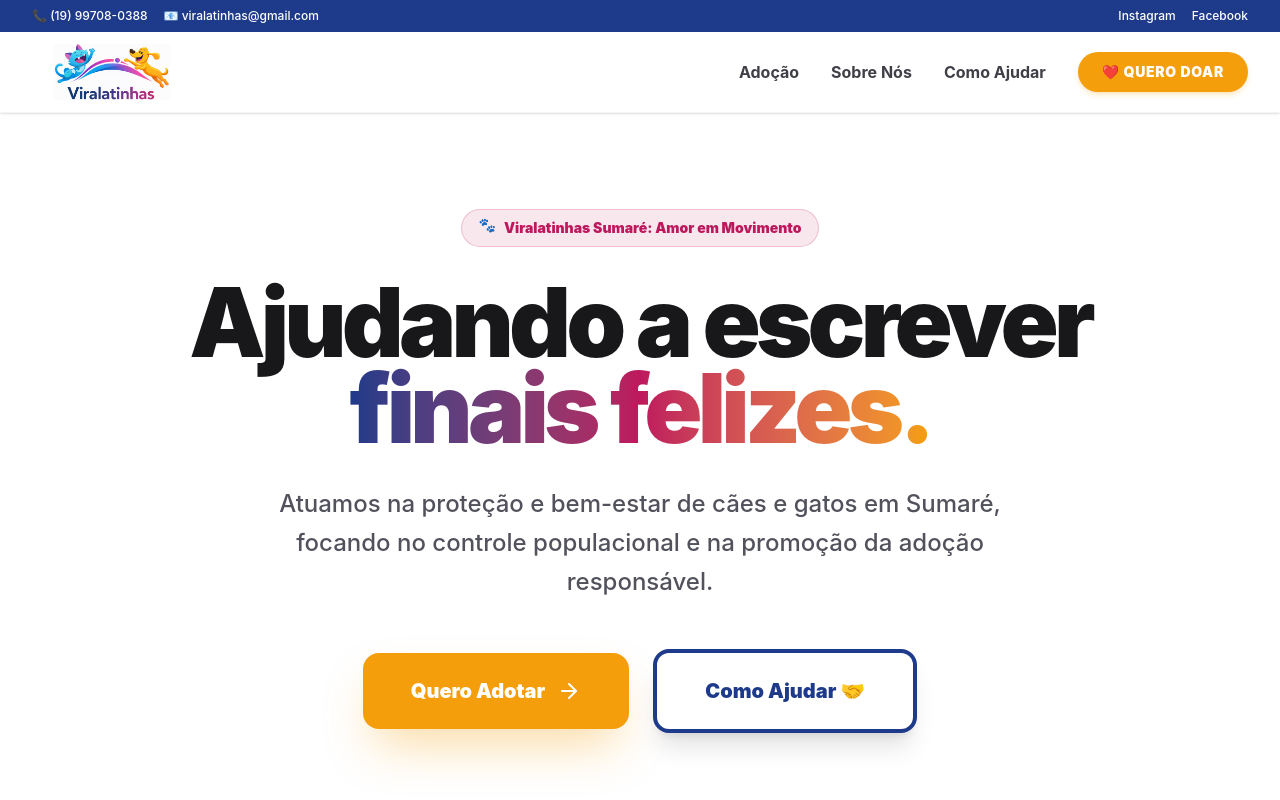
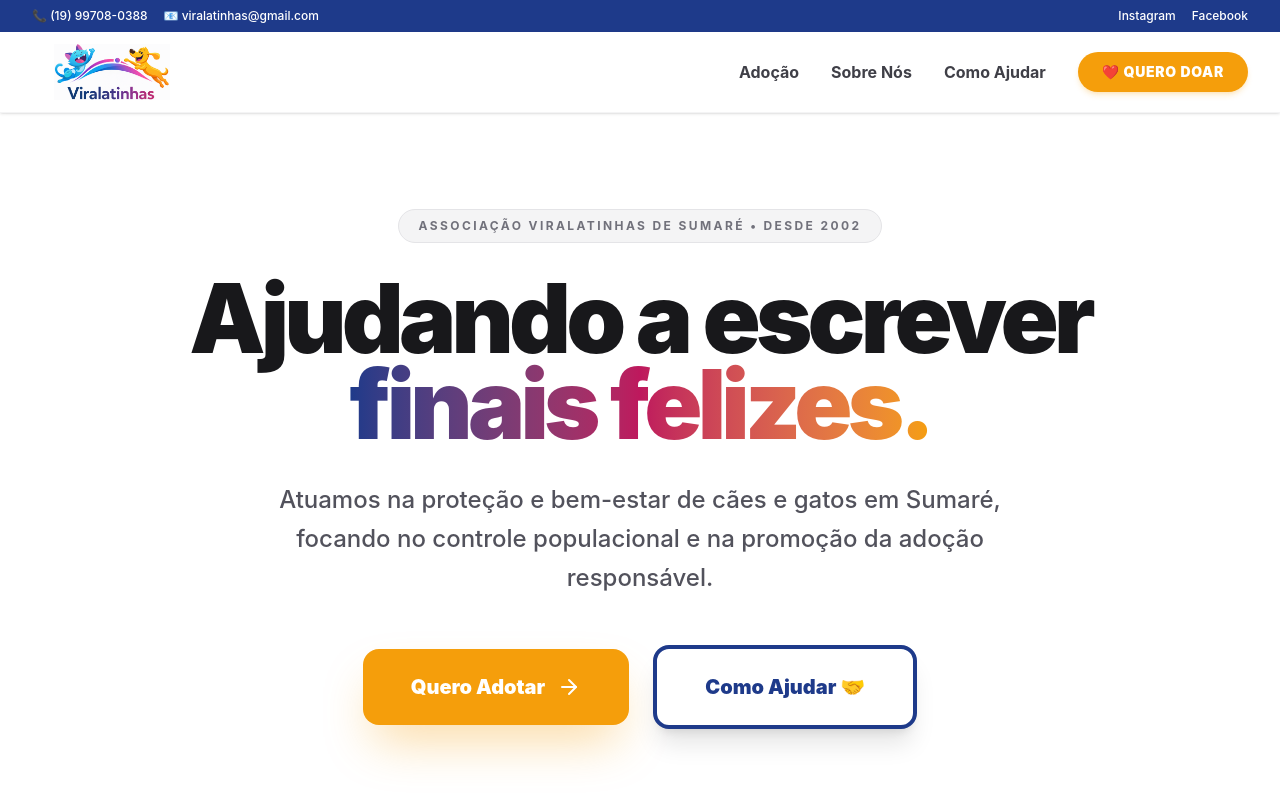
Before and after one commit to wendelmax/ong-animal-app, a Next.js app in the folder apps/web/: page / in a window 1280 px wide. Shown: the top 800 px of the page. Built offline with nearby package versions, Linux system fonts and the light colour scheme.

Commit message:
style: refine hero badge for a cleaner look

```diff
--- a/apps/web/src/app/(frontend)/page.tsx
+++ b/apps/web/src/app/(frontend)/page.tsx
@@ -18,8 +18,8 @@ export default function HomePage() {
         <div className="absolute bottom-0 left-0 -ml-20 -mb-20 w-96 h-96 bg-brand-magenta/10 rounded-full blur-3xl -z-10" />
 
         <div className="max-w-7xl mx-auto px-4 sm:px-6 lg:px-8 text-center relative">
-          <div className="inline-flex items-center gap-2 px-4 py-2 rounded-full bg-brand-magenta/10 text-brand-magenta text-sm font-black mb-8 border border-brand-magenta/20">
-            <span className="animate-bounce">🐾</span> Viralatinhas Sumaré: Amor em Movimento
+          <div className="inline-flex items-center gap-2 px-5 py-2 rounded-full bg-zinc-100 text-zinc-500 text-xs font-bold mb-8 uppercase tracking-[0.2em] border border-zinc-200">
+            Associação Viralatinhas de Sumaré • Desde 2002
           </div>
 
           <h1 className="text-6xl md:text-8xl font-black text-zinc-900 tracking-tighter mb-8 leading-[0.9]">
```
